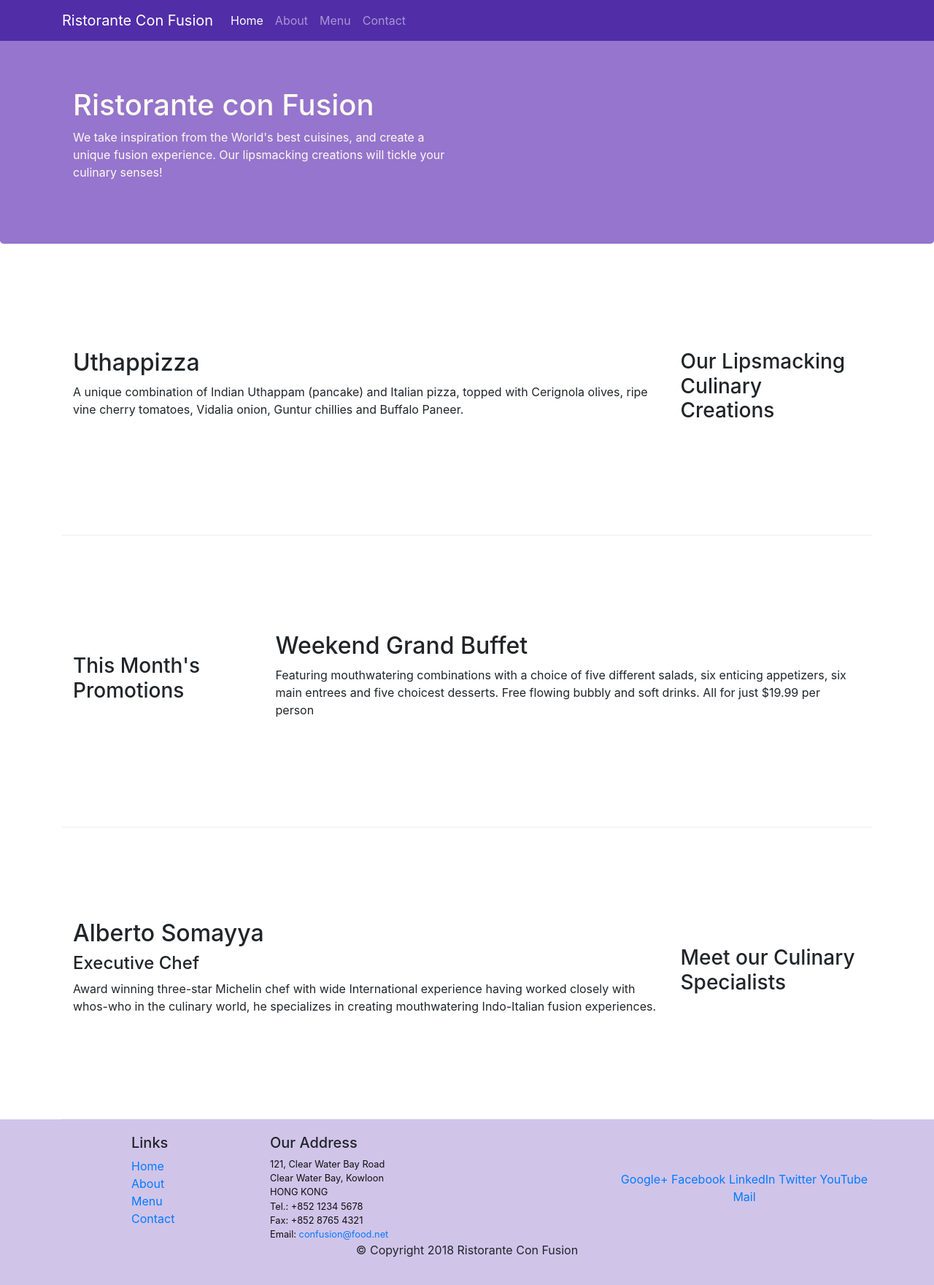
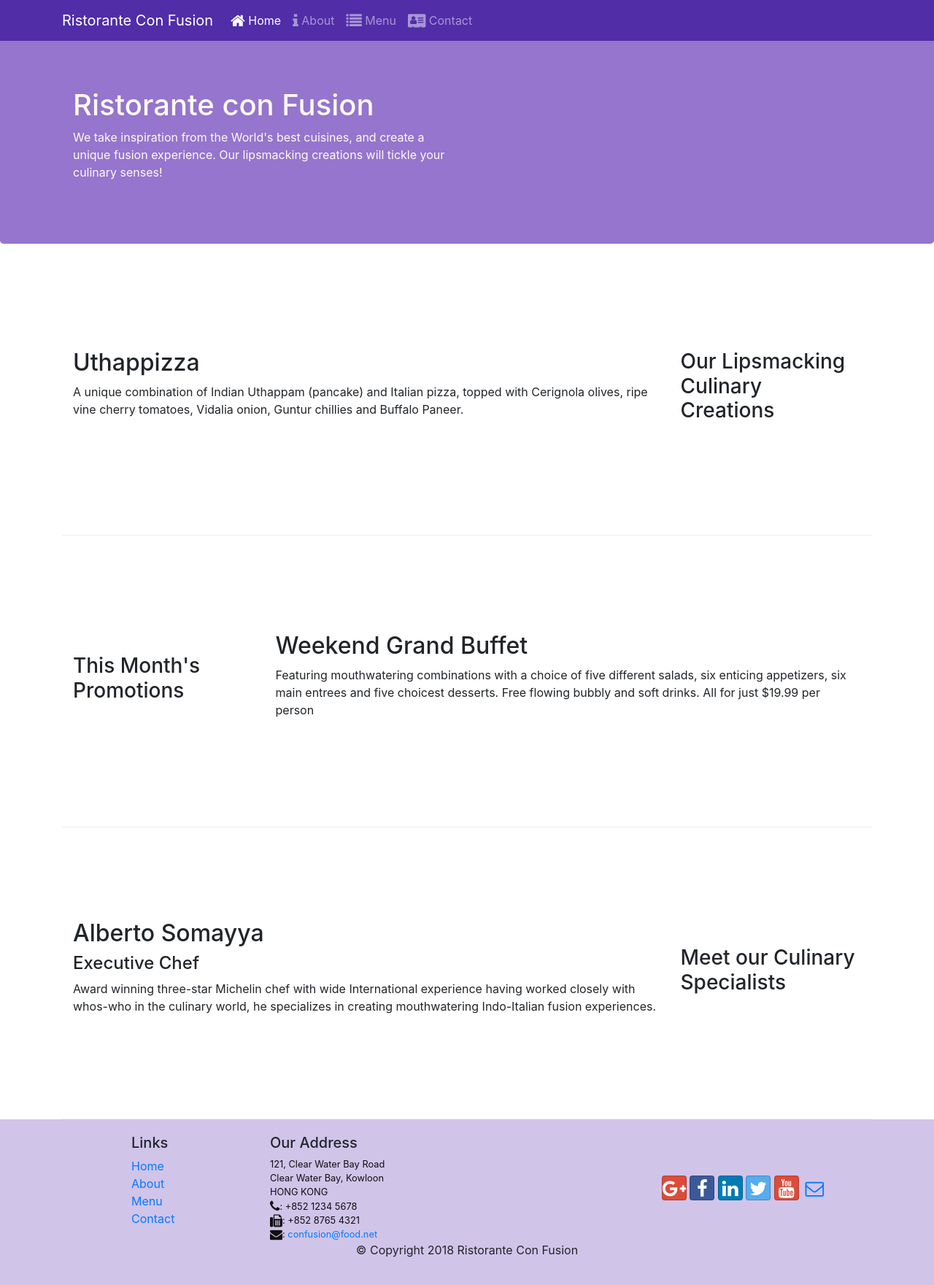
Before and after one commit to Haniish/full-stack-project, a website: page index.html in a window 1280 px wide. Shown: the whole page at 73% size. Drawn offline with nearby package versions, Linux system fonts and the light colour scheme.

Commit message:
Icon fonts

```diff
--- a/index.html
+++ b/index.html
@@ -9,8 +9,10 @@
 
      <!-- Bootstrap CSS -->
      <link rel="stylesheet" href="node_modules/bootstrap/dist/css/bootstrap.min.css">
+     <link rel="stylesheet" href="node_modules/font-awesome/css/font-awesome.min.css">
+     <link rel="stylesheet" href="node_modules/bootstrap-social/bootstrap-social.css">
      <link rel="stylesheet" href="css/style.css">
-    <title>Ristorante Con Fusion</title>
+     <title>Ristorante Con Fusion</title>
 </head>
 
 <body>
@@ -22,10 +24,10 @@
            <a class="navbar-brand" href="#">Ristorante Con Fusion</a>
            <div class="collapse navbar-collapse" id="Navbar">
                <ul class="navbar-nav mr-auto">
-                    <li class="nav-item active"><a class="nav-link" href="#">Home</a></li>
-                    <li class="nav-item"><a class="nav-link" href="./aboutus.html">About</a></li>
-                    <li class="nav-item"><a class="nav-link" href="#">Menu</a></li>
-                    <li class="nav-item"><a class="nav-link" href="#">Contact</a></li>
+                 <li class="nav-item active"><a class="nav-link" href="#"><span class="fa fa-home fa-lg"></span> Home</a></li>
+                 <li class="nav-item"><a class="nav-link" href="./aboutus.html"><span class="fa fa-info fa-lg"></span> About</a></li>
+                 <li class="nav-item"><a class="nav-link" href="#"><span class="fa fa-list fa-lg"></span> Menu</a></li>
+                 <li class="nav-item"><a class="nav-link" href="#"><span class="fa fa-address-card fa-lg"></span> Contact</a></li>
                 </ul>
            </div>
 
@@ -96,20 +98,22 @@
 		              121, Clear Water Bay Road<br>
 		              Clear Water Bay, Kowloon<br>
 		              HONG KONG<br>
-		              Tel.: +852 1234 5678<br>
-		              Fax: +852 8765 4321<br>
-		              Email: <a href="mailto:confusion@food.net">confusion@food.net</a>
+		              <i class="fa fa-phone fa-lg"></i>: +852 1234 5678<br>
+                      <i class="fa fa-fax fa-lg"></i>: +852 8765 4321<br>
+                      <i class="fa fa-envelope fa-lg"></i>:
+                      <a href="mailto:confusion@food.net">confusion@food.net</a>
 		           </address>
                 </div>
                 <div class="col-12 col-sm-4 align-self-center">
-                    <div   class="text-center">
-                        <a href="http://google.com/+">Google+</a>
-                        <a href="http://www.facebook.com/profile.php?id=">Facebook</a>
-                        <a href="http://www.linkedin.com/in/">LinkedIn</a>
-                        <a href="http://twitter.com/">Twitter</a>
-                        <a href="http://youtube.com/">YouTube</a>
-                        <a href="mailto:">Mail</a>
+                    <div class="text-center">
+                        <a class="btn btn-social-icon btn-google" href="http://google.com/+"><i class="fa fa-google-plus"></i></a>
+                        <a class="btn btn-social-icon btn-facebook" href="http://www.facebook.com/profile.php?id="><i class="fa fa-facebook"></i></a>
+                        <a class="btn btn-social-icon btn-linkedin" href="http://www.linkedin.com/in/"><i class="fa fa-linkedin"></i></a>
+                        <a class="btn btn-social-icon btn-twitter" href="http://twitter.com/"><i class="fa fa-twitter"></i></a>
+                        <a class="btn btn-social-icon btn-google" href="http://youtube.com/"><i class="fa fa-youtube"></i></a>
+                        <a class="btn btn-social-icon" href="mailto:"><i class="fa fa-envelope-o"></i></a>
                     </div>
+
                 </div>
            </div>
            <div class="row justify-content-center">
--- a/package.json
+++ b/package.json
@@ -15,6 +15,8 @@
   },
   "dependencies": {
     "bootstrap": "^4.0.0",
+    "bootstrap-social": "^5.1.1",
+    "font-awesome": "^4.7.0",
     "jquery": "^3.3.1",
     "popper.js": "^1.12.9"
   }
```
Also changed, not shown: aboutus.html (+17 -13 lines), 1 other file.
